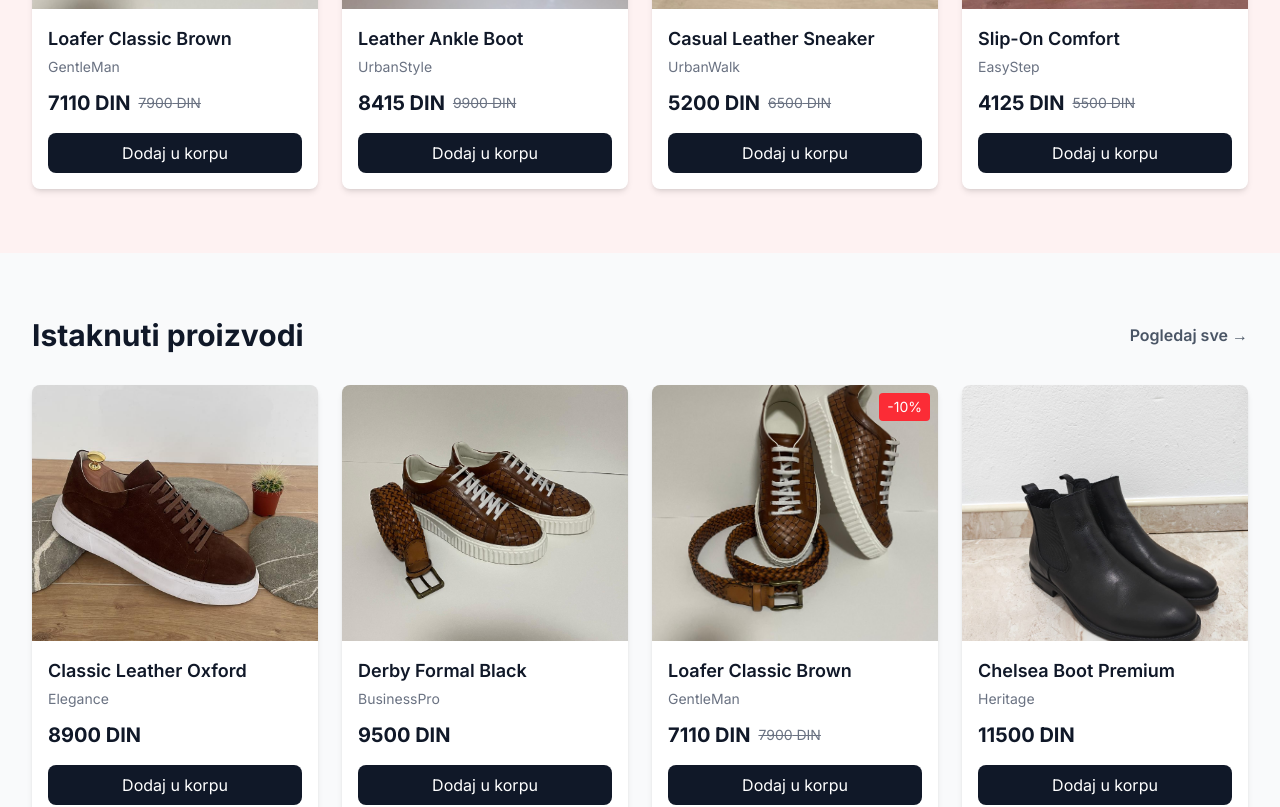
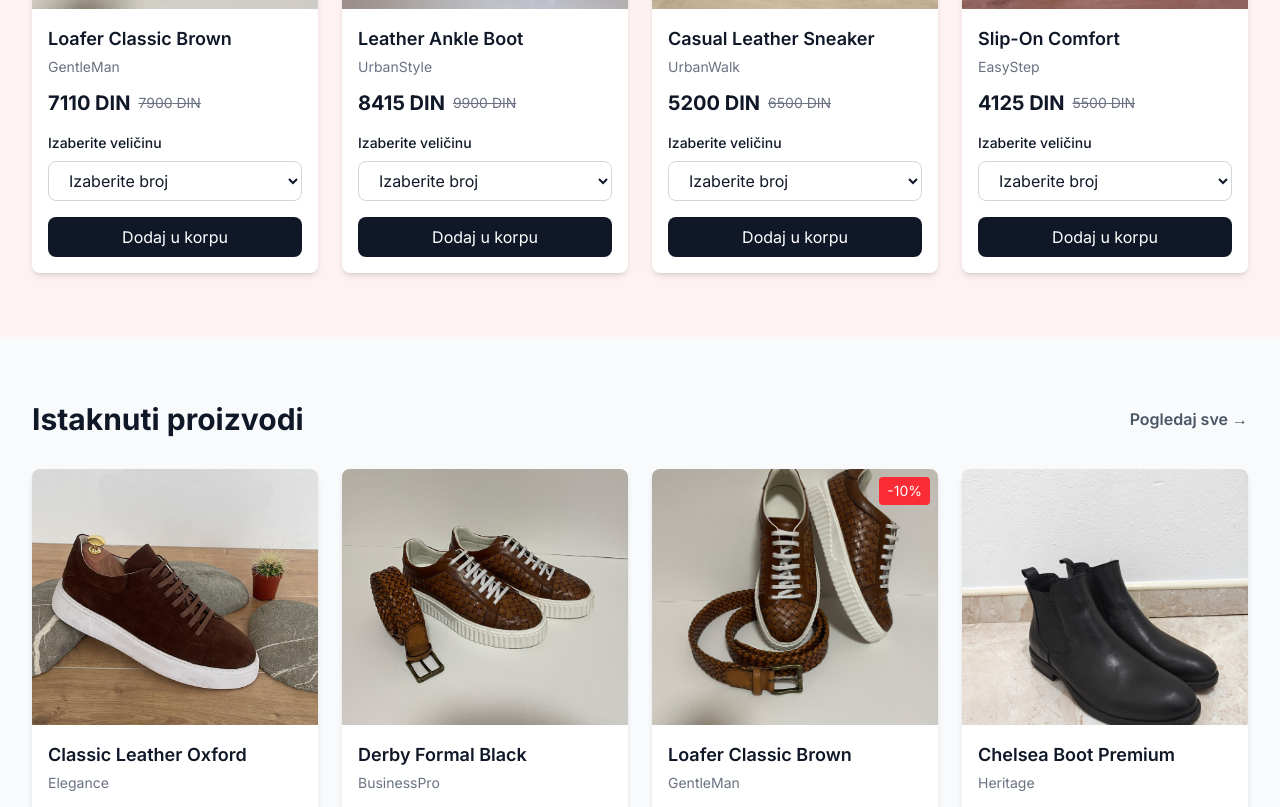
Before and after one commit to AsadGudzevic94/re-bro-store, a Next.js app: page / in a window 1280 px wide. Shown: the part 1377-2184 px from the top of the page. Built offline with nearby package versions, Linux system fonts and the light colour scheme.

Commit message:
Add size selection before adding to cart

```diff
--- a/app/components/ProductCard.tsx
+++ b/app/components/ProductCard.tsx
@@ -2,6 +2,7 @@
 
 import Image from "next/image";
 import Link from "next/link";
+import { useState } from "react";
 import { Product } from "../data/products";
 import { useCart } from "../context/CartContext";
 
@@ -11,6 +12,18 @@ interface ProductCardProps {
 
 export default function ProductCard({ product }: ProductCardProps) {
   const { addToCart } = useCart();
+  const [selectedSize, setSelectedSize] = useState<number | null>(null);
+  const [showSizeError, setShowSizeError] = useState(false);
+
+  const handleAddToCart = () => {
+    if (!selectedSize) {
+      setShowSizeError(true);
+      return;
+    }
+    addToCart(product, selectedSize);
+    setSelectedSize(null);
+    setShowSizeError(false);
+  };
 
   return (
     <div className="bg-white rounded-lg shadow-md overflow-hidden hover:shadow-xl transition-shadow duration-300">
@@ -54,8 +67,37 @@ export default function ProductCard({ product }: ProductCardProps) {
             )}
           </div>
         </div>
+
+        <div className="mt-4">
+          <label className="block text-sm font-medium text-gray-900 mb-2">
+            Izaberite veličinu
+          </label>
+          <select
+            value={selectedSize || ""}
+            onChange={(e) => {
+              setSelectedSize(Number(e.target.value));
+              setShowSizeError(false);
+            }}
+            className={`w-full px-4 py-2 border rounded-lg focus:ring-2 focus:ring-gray-900 focus:border-transparent text-gray-900 bg-white ${
+              showSizeError ? "border-red-500" : "border-gray-300"
+            }`}
+          >
+            <option value="">Izaberite broj</option>
+            {product.sizes.map((size) => (
+              <option key={size} value={size}>
+                {size}
+              </option>
+            ))}
+          </select>
+          {showSizeError && (
+            <p className="text-red-500 text-sm mt-1">
+              Molimo izaberite veličinu
+            </p>
+          )}
+        </div>
+
         <button
-          onClick={() => addToCart(product)}
+          onClick={handleAddToCart}
           className="w-full mt-4 bg-gray-900 text-white py-2 px-4 rounded-lg hover:bg-gray-800 transition-colors"
         >
           Dodaj u korpu
```
